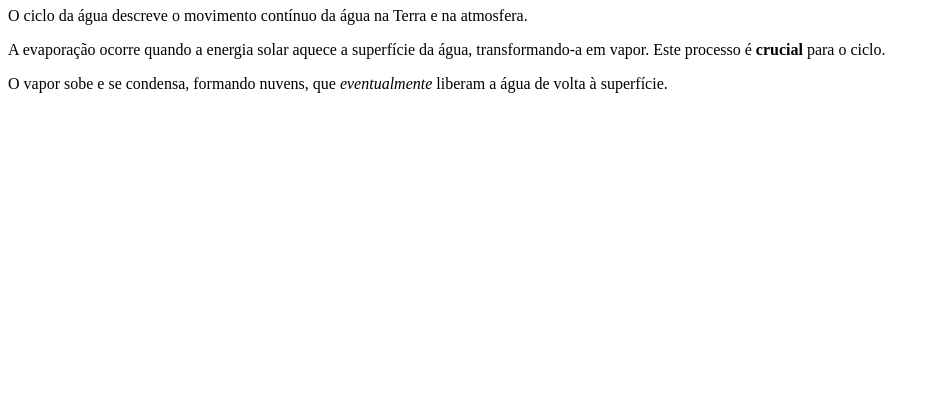
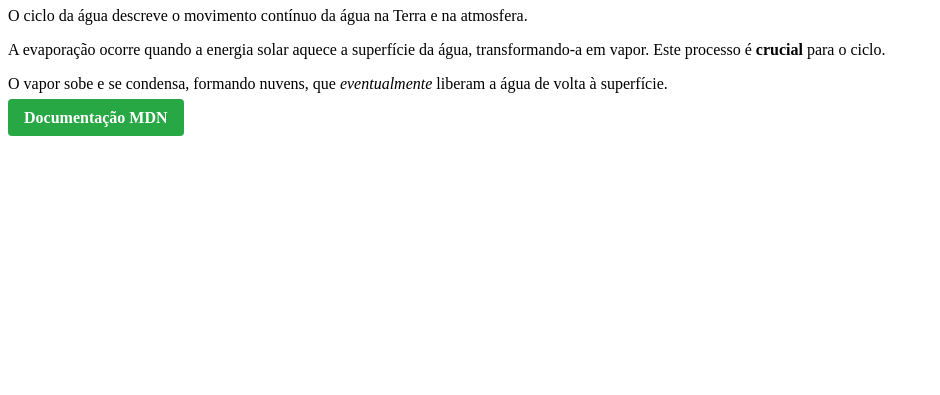
Before and after one commit to Jeanlerson/MyDevAcademy, a plain HTML site: page meu_site/index.html in a window 1280 px wide. Shown: the part 405-800 px from the top of the page, without its empty margins (0-940 px from the left). Drawn offline with Linux system fonts and the light colour scheme.

Commit message:
links-navegacao

```diff
--- a/meu_site/css/style.css
+++ b/meu_site/css/style.css
@@ -2,3 +2,12 @@ h1 {
   color: blue;
   font-family: Arial, sans-serif;
 }
+
+.btn-cadastro {
+  padding: 10px 16px;
+  background-color: #28a745;
+  color: white;
+  font-weight: bold;
+  border-radius: 4px;
+  text-decoration: none;
+}
--- a/meu_site/index.html
+++ b/meu_site/index.html
@@ -3,6 +3,7 @@
 <head>
   <meta charset="utf-8">
   <meta name="viewport" content="width=device-width, initial-scale=1.0">
+  <link rel="stylesheet" href="css/style.css" >
   <title>Documento HTML Básico</title>
 </head>
 <body>
@@ -24,5 +25,9 @@
     <p>A evaporação ocorre quando a energia solar aquece a superfície da água, transformando-a em vapor. Este processo é <strong>crucial</strong> para o ciclo.</p>
     <p>O vapor sobe e se condensa, formando nuvens, que <em>eventualmente</em> liberam a água de volta à superfície.</p>
   </div>
+
+  <a href="https://developer.mozilla.org" target="_blank" rel="noopener noreferrer " class="btn-cadastro">
+    Documentação MDN
+  </a>
 </body>
 </html>
```
